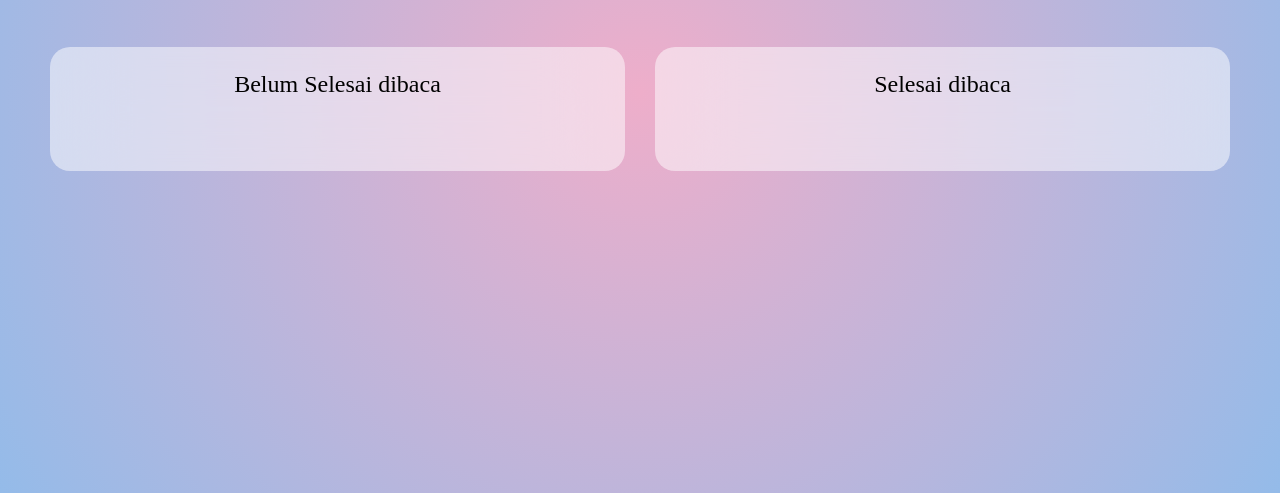
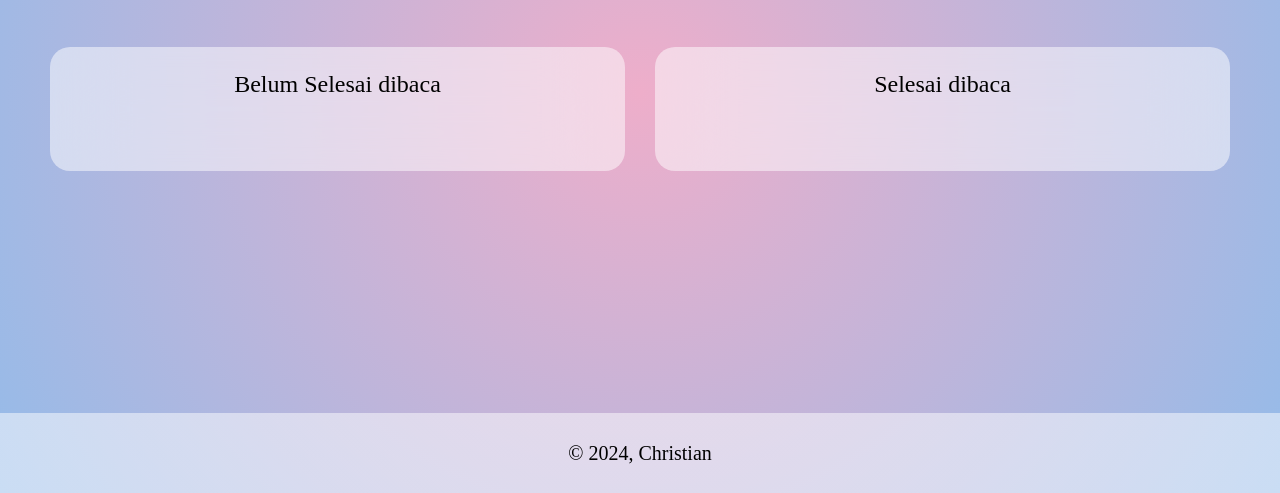
Before and after one commit to Tyn-Tian/BookShelf-Apps, a plain HTML site: page index.html in a window 1280 px wide. Shown: the part 307-800 px from the top of the page. Drawn offline with nearby package versions, Linux system fonts and the light colour scheme; no server answers; a web font is replaced by a local one.

Commit message:
Create footer style

```diff
--- a/css/style.css
+++ b/css/style.css
@@ -242,6 +242,19 @@ input[type="search"]::-webkit-search-results-decoration {
 
 .book-btn {
     margin-left: -7px;
+}
+
+footer {
+    width: 100%;
+    height: 10vh;
+
+    font-size: 20px;
+
+    align-items: center;
+    justify-content: center;
+
+    background: linear-gradient(180deg, rgba(255, 255, 255, 0.5) 0%, rgba(255, 255, 255, 0.5) 100%);
+    margin-top: auto;
 }
 
 @media (max-width: 35em) {
--- a/index.html
+++ b/index.html
@@ -67,6 +67,10 @@
         </article>
     </main>
 
+    <footer class="flex gentium">
+        <p>&#169; 2024, Christian</p>
+    </footer>
+
     <script src="https://code.iconify.design/2/2.2.1/iconify.min.js"></script>
     <script src="js/index.js"></script>
 </body>
```
